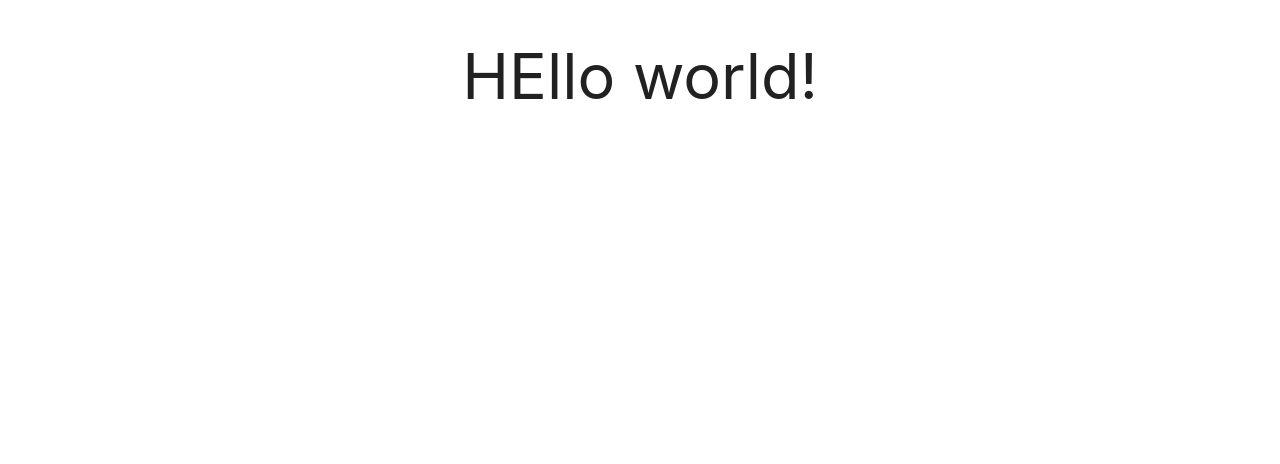
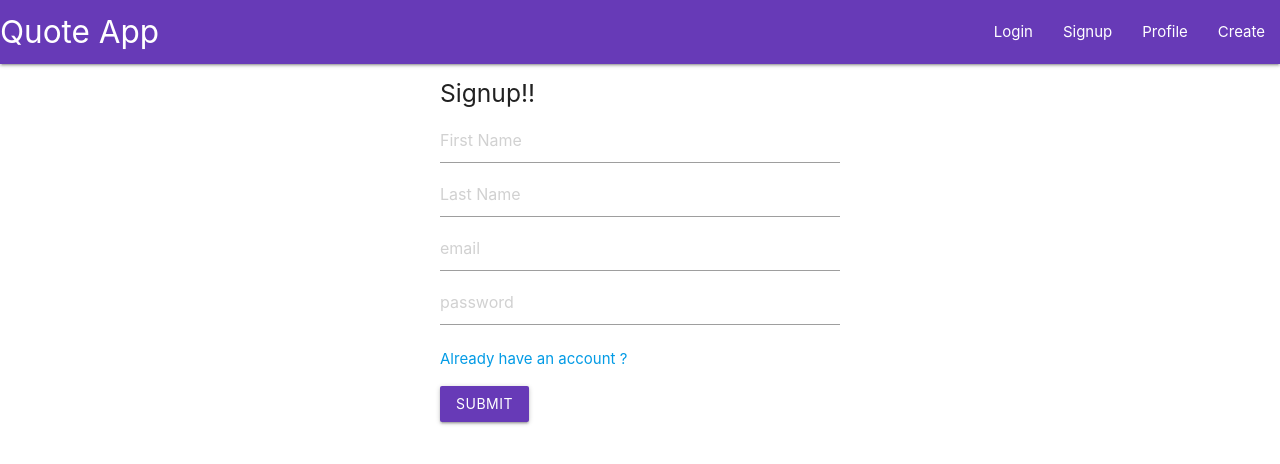
Before and after one commit to NishaSaraswat/LAB3, a React (Create React App) app in the folder client/: page /signup in a window 1280 px wide. Shown: the top 464 px of the page. Built offline with nearby package versions, Linux system fonts and the light colour scheme.

Commit message:
React routes added

```diff
--- a/client/package.json
+++ b/client/package.json
@@ -8,6 +8,7 @@
     "@testing-library/user-event": "^13.5.0",
     "react": "^18.3.1",
     "react-dom": "^18.3.1",
+    "react-router-dom": "^7.0.2",
     "react-scripts": "5.0.1",
     "web-vitals": "^2.1.4"
   },
@@ -34,5 +35,8 @@
       "last 1 firefox version",
       "last 1 safari version"
     ]
+  },
+  "devDependencies": {
+    "@babel/plugin-proposal-private-property-in-object": "^7.21.11"
   }
 }
--- a/client/src/App.css
+++ b/client/src/App.css
@@ -1,38 +1,8 @@
-.App {
-  text-align: center;
+.my-container {
+  max-width: 400px !important;
 }
 
-.App-logo {
-  height: 40vmin;
-  pointer-events: none;
+input:focus {
+  border-bottom: 2px solid #673ab7 !important;
+  box-shadow: none !important;
 }
-
-@media (prefers-reduced-motion: no-preference) {
-  .App-logo {
-    animation: App-logo-spin infinite 20s linear;
-  }
-}
-
-.App-header {
-  background-color: #282c34;
-  min-height: 100vh;
-  display: flex;
-  flex-direction: column;
-  align-items: center;
-  justify-content: center;
-  font-size: calc(10px + 2vmin);
-  color: white;
-}
-
-.App-link {
-  color: #61dafb;
-}
-
-@keyframes App-logo-spin {
-  from {
-    transform: rotate(0deg);
-  }
-  to {
-    transform: rotate(360deg);
-  }
-}
--- a/client/src/App.js
+++ b/client/src/App.js
@@ -1,9 +1,13 @@
 import './App.css';
-
+import NavBar from './components/NavBar';
+import {routes } from './routes'
+import { useRoutes } from 'react-router';
 function App() {
+ const element = useRoutes(routes)
   return (
-    <div className="App">
-      <h1>HEllo world!</h1>
+    <div>
+      <NavBar />
+      {element}
     </div>
   );
 }
--- /dev/null
+++ b/client/src/components/CreateQuote.js
@@ -0,0 +1,22 @@
+import React, { useState } from "react";
+
+export default function CreateQuote() {
+  const [quote, setQuote] = useState("");
+  const handleSubmit = (e) => {
+    e.preventDefault();
+    console.log(quote);
+  };
+  return (
+    <div className="container my-container">
+      <form onSubmit={handleSubmit}>
+        <input
+          type="text"
+          value={quote}
+          onChange={(e) => setQuote(e.target.value)}
+          placeholder="write your quote here"
+        />
+        <button className="btn green">create</button>
+      </form>
+    </div>
+  );
+}
--- /dev/null
+++ b/client/src/components/Home.js
@@ -0,0 +1,16 @@
+import React from "react";
+
+export default function Home() {
+  return (
+    <div className="container">
+      <blockquote>
+        <h6>if it works dont touch it</h6>
+        <p className="right-align">~ram</p>
+      </blockquote>
+      <blockquote>
+        <h6>if it works dont touch it</h6>
+        <p className="right-align">~ram</p>
+      </blockquote>
+    </div>
+  );
+}
--- /dev/null
+++ b/client/src/components/NavBar.js
@@ -0,0 +1,18 @@
+import React from 'react'
+import {Link} from 'react-router-dom'
+
+export default function NavBar() {
+    return (
+        <nav>
+        <div className="nav-wrapper #673ab7 deep-purple">
+          <Link to="/" className="brand-logo left">Quote App</Link>
+          <ul id="nav-mobile" className="right">
+            <li><Link to="/login">Login</Link></li>
+            <li><Link to="/signup">Signup</Link></li>
+            <li><Link to="/profile">Profile</Link></li>
+            <li><Link to="/create">Create</Link></li>
+          </ul>
+        </div>
+      </nav>
+    )
+}
--- /dev/null
+++ b/client/src/components/Profile.js
@@ -0,0 +1,25 @@
+import React from "react";
+
+export default function Profile() {
+  return (
+    <div className="container my-container">
+      <div className="center-align">
+        <img
+          className="circle"
+          style={{ border: "2px solid", marginTop: "10px" }}
+          src="https://robohash.org/ram.png?size=200x200"
+          alt="pic"
+        />
+        <h5>Ramesh verma</h5>
+        <h6>Email - abc@abc.com</h6>
+      </div>
+      <h3>Your quotes</h3>
+      <blockquote>
+        <h6>if it works dont touch it</h6>
+      </blockquote>
+      <blockquote>
+        <h6>if it works dont touch it</h6>
+      </blockquote>
+    </div>
+  );
+}
--- /dev/null
+++ b/client/src/components/Signup.js
@@ -0,0 +1,58 @@
+import React, { useState } from "react";
+import { Link } from "react-router-dom";
+export default function Signup() {
+  const [formData, setFormData] = useState({});
+
+  const handleChange = (e) => {
+    setFormData({
+      ...formData,
+      [e.target.name]: e.target.value,
+    });
+  };
+
+  const handleSubmit = (e) => {
+    e.preventDefault();
+    console.log(formData);
+  };
+  return (
+    <div className="container my-container">
+      <h5>Signup!!</h5>
+      <form onSubmit={handleSubmit}>
+        <input
+          type="text"
+          placeholder="First Name"
+          name="firstName"
+          onChange={handleChange}
+          required
+        />
+        <input
+          type="text"
+          placeholder="Last Name"
+          name="lastName"
+          onChange={handleChange}
+          required
+        />
+        <input
+          type="email"
+          placeholder="email"
+          name="email"
+          onChange={handleChange}
+          required
+        />
+        <input
+          type="password"
+          placeholder="password"
+          name="password"
+          onChange={handleChange}
+          required
+        />
+        <Link to="/login">
+          <p>Already have an account ?</p>
+        </Link>
+        <button className="btn #673ab7 deep-purple" type="submit">
+          Submit
+        </button>
+      </form>
+    </div>
+  );
+}
--- a/client/src/index.js
+++ b/client/src/index.js
@@ -1,13 +1,16 @@
-import React from 'react';
-import ReactDOM from 'react-dom/client';
-import './index.css';
-import App from './App';
-import reportWebVitals from './reportWebVitals';
+import React from "react";
+import ReactDOM from "react-dom/client";
+import "./index.css";
+import App from "./App";
+import reportWebVitals from "./reportWebVitals";
+import { BrowserRouter } from "react-router-dom";
 
-const root = ReactDOM.createRoot(document.getElementById('root'));
+const root = ReactDOM.createRoot(document.getElementById("root"));
 root.render(
   <React.StrictMode>
-    <App />
+    <BrowserRouter>
+      <App />
+    </BrowserRouter>
   </React.StrictMode>
 );
 
--- /dev/null
+++ b/client/src/routes.js
@@ -0,0 +1,13 @@
+import Login from './components/Login';
+import Signup from './components/Signup';
+import Profile from './components/Profile';
+import CreateQuote from './components/CreateQuote';
+import Home from './components/Home';
+
+export const routes = [
+    {path:"/",element:<Home />},
+    {path:"/create",element:<CreateQuote />},
+    {path:"/login",element:<Login />},
+    {path:"/signup",element:<Signup />},
+    {path:"/profile",element:<Profile />},
+]
```
Also changed, not shown: 1 other file (tests, documents, lock files or other folders).
